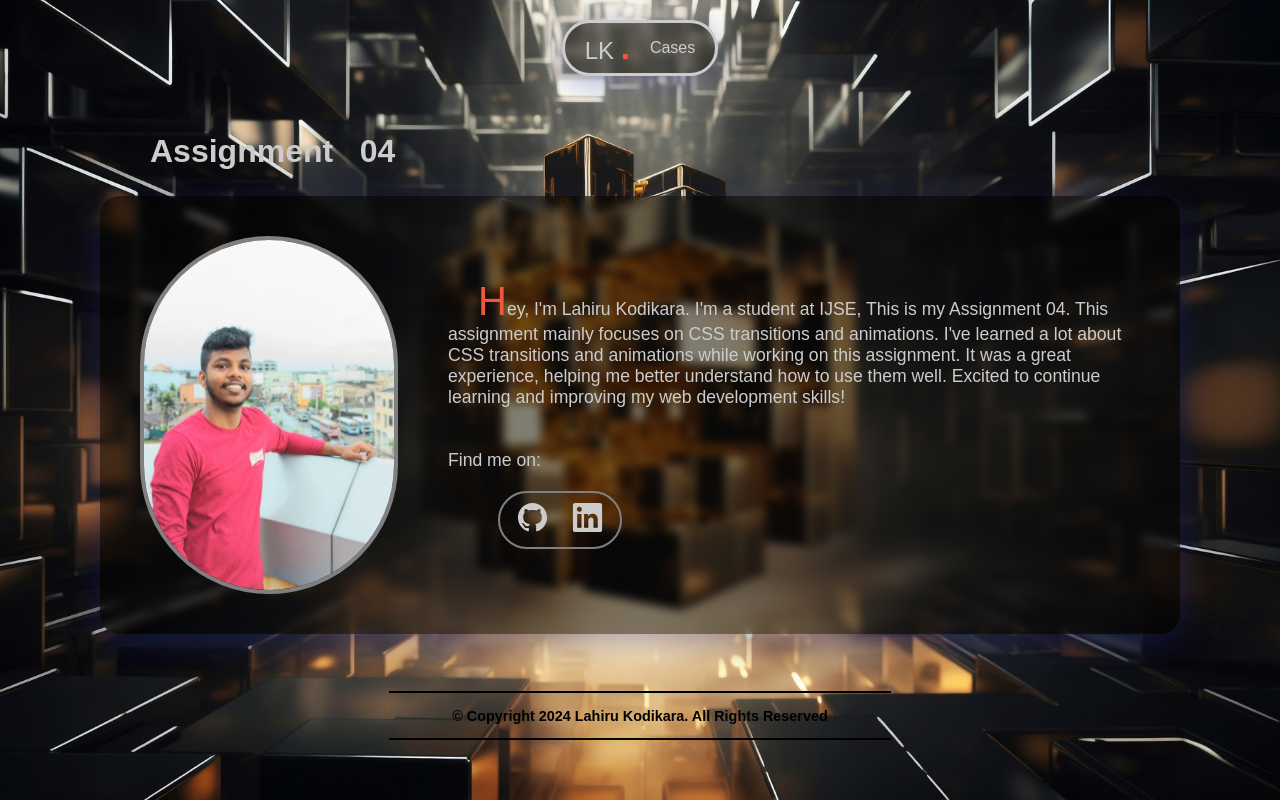
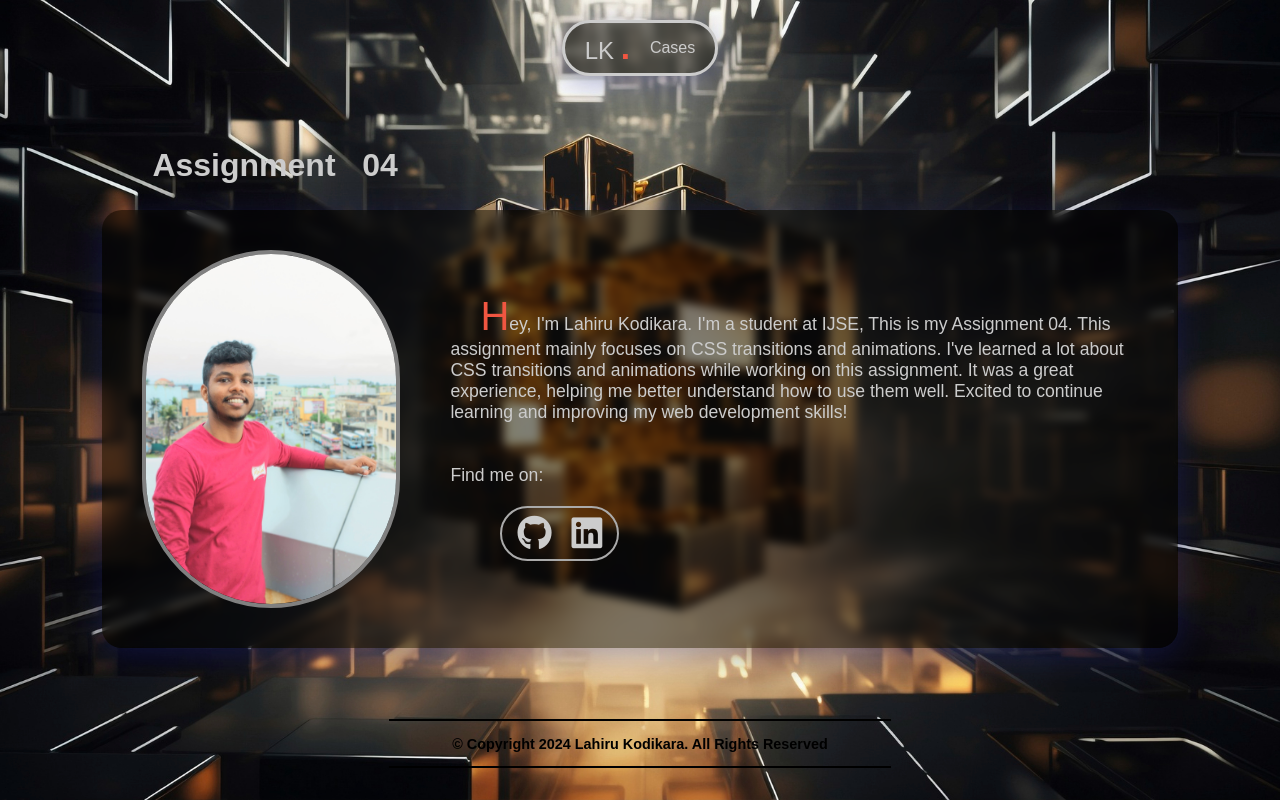
Before and after one commit to LahiruChanak/IT-Assignment-04, a plain HTML site: page index.html in a window 1280 px wide. Drawn offline with Linux system fonts and the light colour scheme.

Commit message:
IT-Assignment-04

```diff
--- a/index.html
+++ b/index.html
@@ -5,6 +5,11 @@
     <meta name="viewport" content="width=device-width, initial-scale=1.0" />
     <title>Home Page</title>
     <link rel="icon" href="/assets/images/logo.png" />
+
+    <link
+      rel="stylesheet"
+      href="https://cdnjs.cloudflare.com/ajax/libs/font-awesome/6.0.0-beta3/css/all.min.css"
+    />
 
     <style>
       /* import custom font */
@@ -42,21 +47,19 @@
         backdrop-filter: blur(5px);
       }
 
-      /* logo */
       .logo {
         font-family: Arial, sans-serif;
         font-size: 1.5rem;
         text-decoration: none;
         color: #ccc;
+        transition: color 0.3s ease-in-out;
       }
 
       .logo:hover {
         color: #f15641;
         text-decoration: none;
-        font-weight: normal;
       }
 
-      /* logo after */
       .logo::after {
         content: ".";
         color: #f15641;
@@ -74,6 +77,7 @@
         cursor: pointer;
         font-size: 1rem;
         color: #ccc;
+        transition: color 0.3s ease-in-out, font-weight 0.3s ease-in-out;
       }
 
       .dropdown-text:hover {
@@ -82,7 +86,8 @@
       }
 
       .dropdown-content {
-        display: none;
+        opacity: 0;
+        visibility: hidden;
         position: absolute;
         background-color: #ffffff80;
         width: 100px;
@@ -94,6 +99,8 @@
         background: rgba(0, 0, 0, 0.8);
         box-shadow: 0 8px 32px 0 rgba(0, 0, 0, 0.3);
         backdrop-filter: blur(5px);
+
+        transition: opacity 0.3s ease-in-out, visibility 0.3s ease-in-out;
       }
 
       .dropdown-content a {
@@ -102,6 +109,7 @@
         display: block;
         font-size: 0.9rem;
         color: #ccc;
+        transition: color 0.3s ease-in-out, font-weight 0.3s ease-in-out;
       }
 
       .dropdown-content a:hover {
@@ -111,12 +119,13 @@
 
       /* Show the dropdown on hover */
       .dropdown:hover .dropdown-content {
-        display: block;
+        opacity: 1;
+        visibility: visible;
       }
 
       /* ------------------------ main content ----------------------- */
       section {
-        padding: 50px 100px;
+        padding: 8vh 8vw;
       }
 
       .main-title {
@@ -132,9 +141,11 @@
         align-items: center;
         gap: 50px;
         padding: 40px;
+        margin: 0 auto;
+        max-width: 1200px;
         font-size: 1.1rem;
         border-radius: 20px;
-        min-width: 500px;
+        min-width: 480px;
 
         /* for glassmorphism effect */
         background: rgba(0, 0, 0, 0.5);
@@ -165,21 +176,20 @@
         align-items: center;
         gap: 20px;
         margin: 20px 50px;
-        border: 2px solid #808080;
+        border: 2px solid #aaa;
         border-radius: 40px;
-        padding: 7px 15px;
+        padding: 15px;
         width: fit-content;
       }
 
-      .social-icons img {
-        width: 35px;
+      .social-icons i {
+        color: #ccc;
+        transition: transform 0.3s ease-in-out, color 0.3s ease-in-out;
       }
 
-      .social-icons img:hover {
-        transform: scale(1.2);
-        transition: transform 0.4s ease-in-out;
-        filter: brightness(0) saturate(100%) invert(48%) sepia(93%)
-          saturate(3250%) hue-rotate(332deg) brightness(102%) contrast(101%);
+      .social-icons i:hover {
+        transform: scale(1.1);
+        color: #f15641;
       }
 
       /* ----------------------- footer ----------------------- */
@@ -256,22 +266,14 @@
                 href="https://github.com/LahiruChanak/IT-Assignment-04.git"
                 target="_blank"
               >
-                <img
-                  src="/assets/icons/github.svg"
-                  alt="github icon"
-                  title="GitHub"
-                />
+                <i class="fa-brands fa-github fa-2xl" title="GitHub"></i>
               </a>
 
               <a
                 href="https://www.linkedin.com/in/lahiru-kodikara-3463b626a"
                 target="_blank"
               >
-                <img
-                  src="/assets/icons/linkedin.svg"
-                  alt="linkedin icon"
-                  title="LinkedIn"
-                />
+                <i class="fa-brands fa-linkedin fa-2xl" title="LinkedIn"></i>
               </a>
             </div>
           </div>
```
